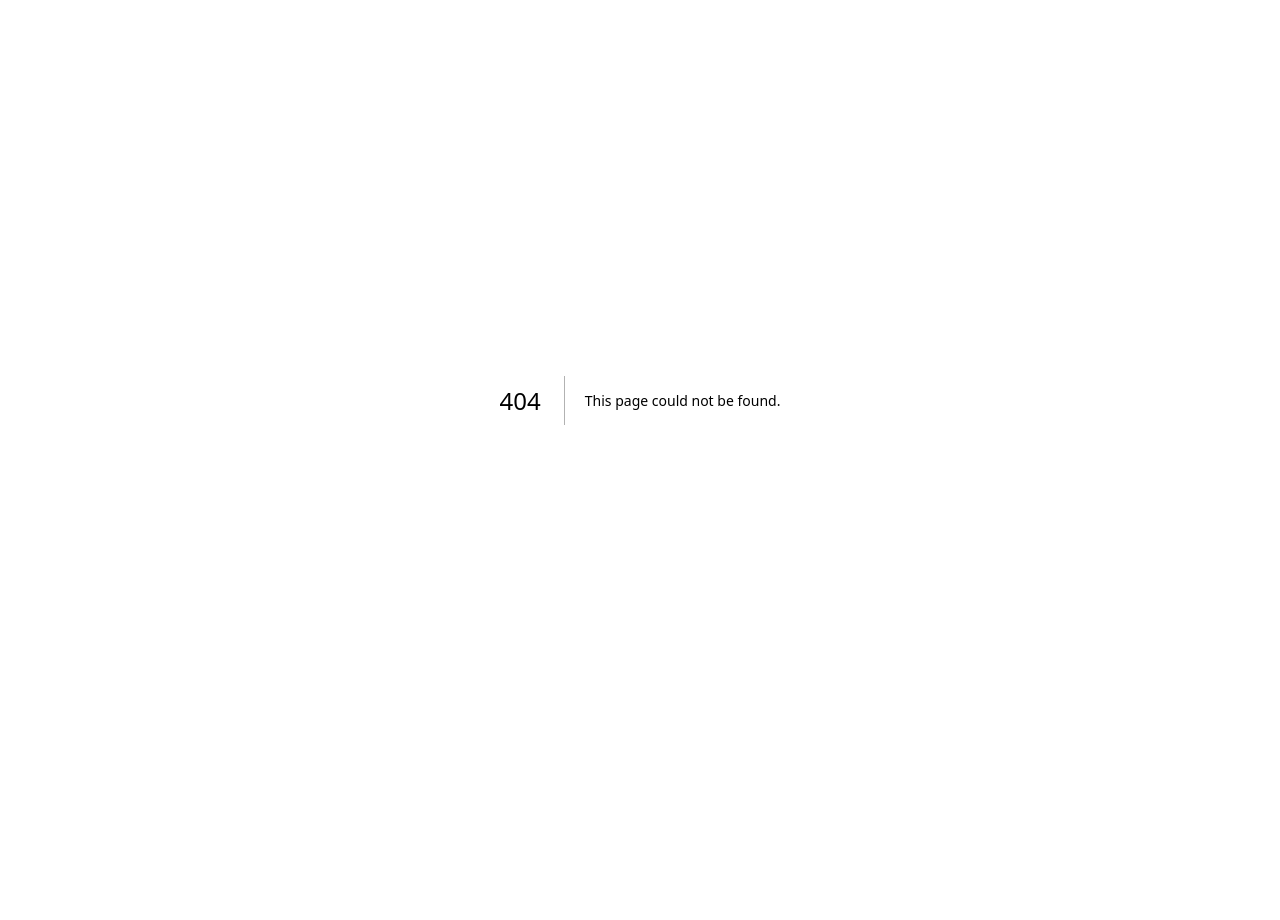
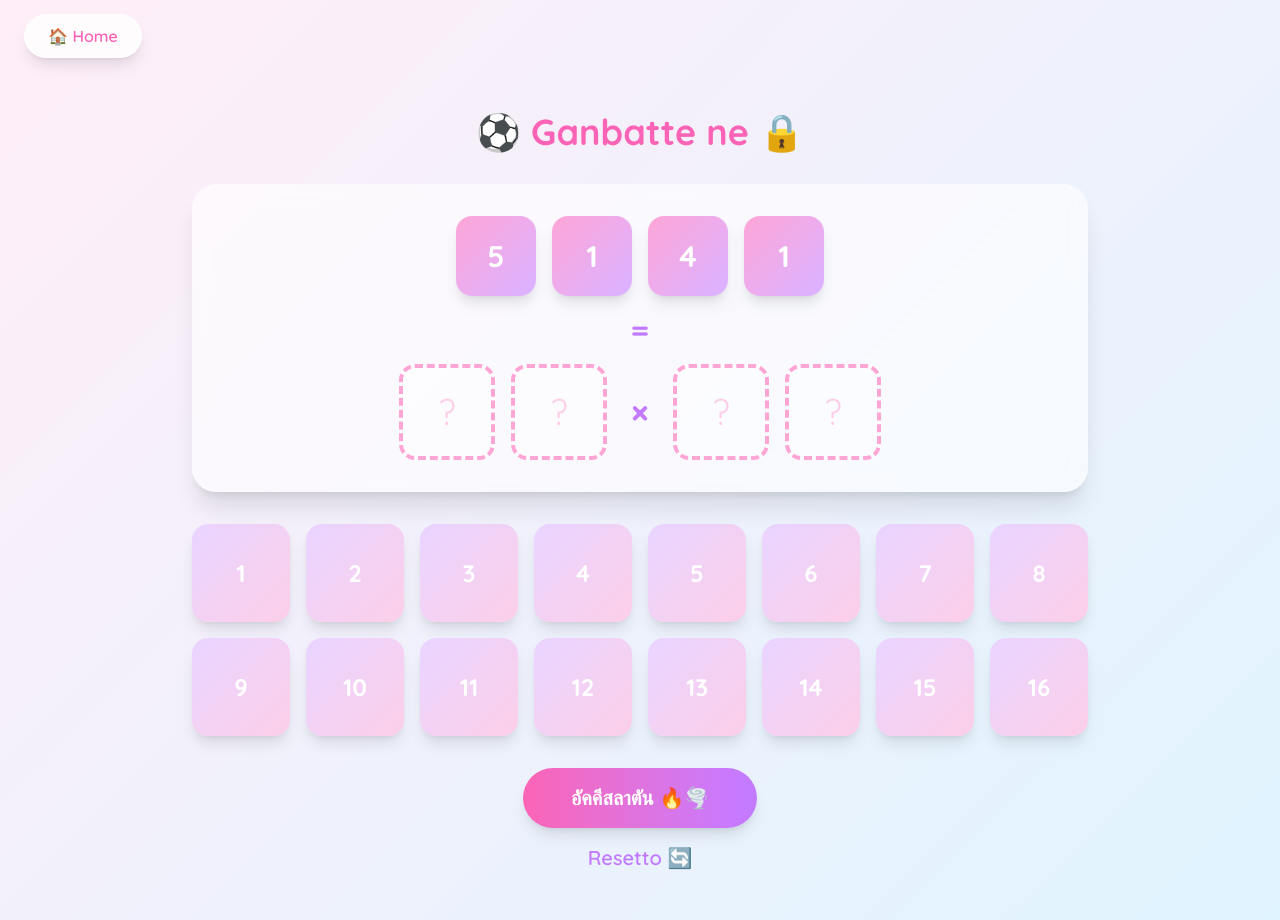
Before and after one commit to paepaev2/hbd-pye-2025, a Next.js app: page /inazuma in a window 1280 px wide. Before the commit this address had no page. Before the commit the page ends 800 px from the top, so only its background shows below. Built offline with nearby package versions, Linux system fonts and the light colour scheme.

Commit message:
feat: implement inazuma puzzle logic

```diff
--- /dev/null
+++ b/app/inazuma/page.tsx
@@ -0,0 +1,250 @@
+"use client";
+
+import { useState } from "react";
+import { motion, AnimatePresence } from "framer-motion";
+import { useRouter } from "next/navigation";
+import HomeButton from "@/components/HomeButton";
+
+type Character = {
+  id: number;
+  value: number;
+  placed: boolean;
+};
+
+export default function PuzzlePage() {
+  const router = useRouter();
+  const [message, setMessage] = useState("");
+  const [messageType, setMessageType] = useState<"success" | "error" | "">("");
+
+  const [characters, setCharacters] = useState<Character[]>([
+    { id: 1, value: 1, placed: false },
+    { id: 2, value: 2, placed: false },
+    { id: 3, value: 3, placed: false },
+    { id: 4, value: 4, placed: false },
+    { id: 5, value: 5, placed: false },
+    { id: 6, value: 6, placed: false },
+    { id: 7, value: 7, placed: false },
+    { id: 8, value: 8, placed: false },
+    { id: 9, value: 9, placed: false },
+    { id: 10, value: 10, placed: false },
+    { id: 11, value: 11, placed: false },
+    { id: 12, value: 12, placed: false },
+    { id: 13, value: 13, placed: false },
+    { id: 14, value: 14, placed: false },
+    { id: 15, value: 15, placed: false },
+    { id: 16, value: 16, placed: false },
+  ]);
+
+  const [slots, setSlots] = useState<(Character | null)[]>([
+    null,
+    null,
+    {
+        id: -1,
+        value: -1,
+        placed: true,
+    },
+    null,
+    null,
+  ]);
+
+  const handleCharacterClick = (character: Character) => {
+    if (character.placed) {
+        character.placed = false;
+      // Remove from slot and place back to list
+      const slotIndex = slots.findIndex((s) => s?.id === character.id);
+      if (slotIndex !== -1) {
+        const newSlots = [...slots];
+        newSlots[slotIndex] = null;
+        setSlots(newSlots);
+
+        setCharacters(
+          characters.map((c) =>
+            c.id === character.id ? { ...c, placed: false } : c
+          )
+        );
+      }
+    } else {
+        character.placed = true;
+      // Add to first empty slot (skip index 2 which is the X)
+      const emptyIndex = slots.findIndex((s, i) => i !== 2 && s === null);
+      if (emptyIndex !== -1) {
+        const newSlots = [...slots];
+        newSlots[emptyIndex] = character;
+        setSlots(newSlots);
+
+        setCharacters(
+          characters.map((c) =>
+            c.id === character.id ? { ...c, placed: true } : c
+          )
+        );
+      }
+    }
+
+    // console.log(slots);
+    // console.log(characters);
+  };
+
+  const handleReset = () => {
+    setSlots([null, null, null, null, null]);
+    setCharacters(
+      characters.map((c) => ({ ...c, placed: false }))
+    );
+    setMessage("");
+    setMessageType("");
+  };
+
+  const handleSubmit = () => {
+    // console.log("Submitting", slots);
+    // Check if all slots are filled
+    if (slots.some((s) => s === null)) {
+      setMessage("Please fill all spaces! 😡");
+      setMessageType("error");
+      return;
+    }
+
+    const answer = slots.map((s) => s!.value);
+
+    // Check if answer is [5,3,9,7] or [9,7,5,3]
+    // Slots are [0,1,X,2,3] so we check positions 0,1,3,4
+    const isCorrect =
+      (answer[0] === 5 && answer[1] === 3 && answer[3] === 9 && answer[4] === 7) ||
+      (answer[0] === 9 && answer[1] === 7 && answer[3] === 5 && answer[4] === 3);
+
+    if (isCorrect) {
+      setMessage("Sakka yaro ze! ⚽🔓");
+      setMessageType("success");
+      setTimeout(() => {
+        router.push("/moon");
+      }, 1500);
+    } else {
+      setMessage("ฟุตบอลกำลังร้องไห้นะ 😢⚽");
+      setMessageType("error");
+    }
+  };
+
+  return (
+    <div className="min-h-screen p-4 md:p-8">
+      <HomeButton />
+
+      <motion.div
+        initial={{ opacity: 0 }}
+        animate={{ opacity: 1 }}
+        className="max-w-4xl mx-auto pt-20"
+      >
+        <h2 className="text-3xl md:text-4xl font-bold text-center text-pink-400 mb-8">
+          ⚽ Ganbatte ne 🔒
+        </h2>
+
+        {/* Equation Display */}
+        <div className="bg-white/60 backdrop-blur-sm rounded-3xl p-8 mb-8 shadow-xl">
+          <div className="flex items-center justify-center gap-4 mb-4 flex-wrap">
+            <CharacterBox value={5} />
+            <CharacterBox value={1} />
+            <CharacterBox value={4} />
+            <CharacterBox value={1} />
+          </div>
+
+          <div className="text-center text-3xl font-bold text-purple-400 mb-4">
+            =
+          </div>
+
+          {/* Answer Slots */}
+          <div className="flex items-center justify-center gap-4 flex-wrap">
+            {slots.map((slot, index) => (
+              <div key={index}>
+                {index === 2 ? (
+                  <div className="text-4xl font-bold text-purple-400 mx-2">
+                    ×
+                  </div>
+                ) : (
+                  <motion.div
+                    whileHover={{ scale: 1.05 }}
+                    className="w-20 h-20 md:w-24 md:h-24 rounded-2xl border-4 border-dashed border-pink-300 bg-white/40 flex items-center justify-center cursor-pointer"
+                    onClick={() => slot && handleCharacterClick(slot)}
+                  >
+                    {slot ? (
+                      <motion.div
+                        initial={{ scale: 0 }}
+                        animate={{ scale: 1 }}
+                        className="w-full h-full bg-gradient-to-br from-pink-200 to-purple-200 rounded-xl flex items-center justify-center text-3xl font-bold text-white shadow-lg"
+                      >
+                        {slot.value}
+                      </motion.div>
+                    ) : (
+                      <span className="text-pink-200 text-4xl">?</span>
+                    )}
+                  </motion.div>
+                )}
+              </div>
+            ))}
+          </div>
+        </div>
+
+        {/* Character Grid */}
+        <div className="grid grid-cols-4 md:grid-cols-8 gap-4 mb-8">
+          {characters.map((char) => (
+            <motion.div
+              key={char.id}
+              whileHover={{ scale: char.placed ? 1 : 1.1 }}
+              whileTap={{ scale: 0.9 }}
+              onClick={() => handleCharacterClick(char)}
+              className={`aspect-square rounded-2xl flex items-center justify-center text-2xl font-bold cursor-pointer shadow-lg transition-all ${
+                char.placed
+                  ? "bg-gray-300 opacity-30"
+                  : "bg-gradient-to-br from-purple-200 to-pink-200 text-white hover:shadow-xl"
+              }`}
+            >
+              {char.placed ? "" : char.value}
+            </motion.div>
+          ))}
+        </div>
+
+        {/* Message */}
+        <AnimatePresence>
+          {message && (
+            <motion.div
+              initial={{ opacity: 0, y: 20 }}
+              animate={{ opacity: 1, y: 0 }}
+              exit={{ opacity: 0 }}
+              className={`mb-6 text-center text-xl font-semibold ${
+                messageType === "success" ? "text-green-500" : "text-red-400"
+              }`}
+            >
+              {message}
+            </motion.div>
+          )}
+        </AnimatePresence>
+
+        {/* Submit Button */}
+        <div className="text-center">
+          <motion.button
+            whileHover={{ scale: 1.05 }}
+            whileTap={{ scale: 0.95 }}
+            onClick={handleSubmit}
+            className="bg-gradient-to-r from-pink-400 to-purple-400 text-white px-12 py-4 rounded-full text-xl font-semibold shadow-lg hover:shadow-2xl transition-all"
+          >
+            อัคคีสลาตัน 🔥🌪️
+          </motion.button>
+        </div>
+
+        {/* Reset Button */}
+        <div className="text-center">
+            <button
+                onClick={handleReset}
+                className="text-purple-400 px-12 py-4 text-xl font-semibold transition-all"
+            >
+                Resetto 🔄
+            </button>
+        </div>
+      </motion.div>
+    </div>
+  );
+}
+
+function CharacterBox({ value }: { value: number }) {
+  return (
+    <div className="w-16 h-16 md:w-20 md:h-20 bg-gradient-to-br from-pink-300 to-purple-300 rounded-2xl flex items-center justify-center text-2xl md:text-3xl font-bold text-white shadow-lg">
+      {value}
+    </div>
+  );
+}
--- a/app/page.tsx
+++ b/app/page.tsx
@@ -35,7 +35,7 @@ export default function Home() {
         <motion.button
           whileHover={{ scale: 1.1 }}
           whileTap={{ scale: 0.9 }}
-          onClick={() => router.push("/puzzle")}
+          onClick={() => router.push("/inazuma")}
           className="bg-gradient-to-r from-pink-300 to-purple-300 text-white px-8 py-4 rounded-full text-xl font-semibold shadow-lg hover:shadow-2xl transition-all"
         >
           🤓 Click here to get 1 year older ☝️
```
